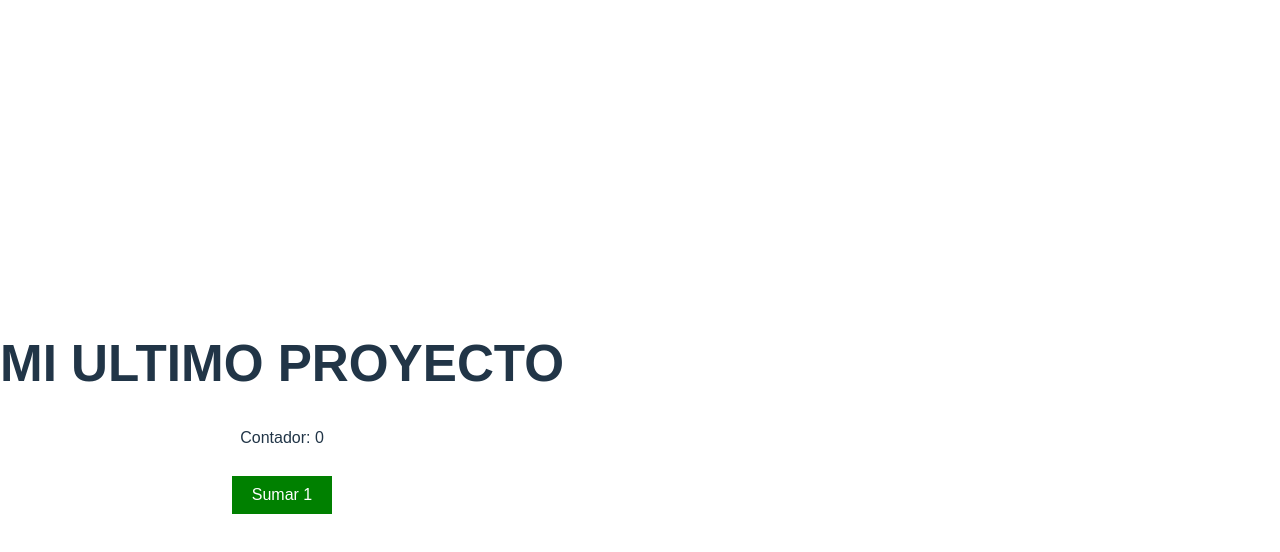
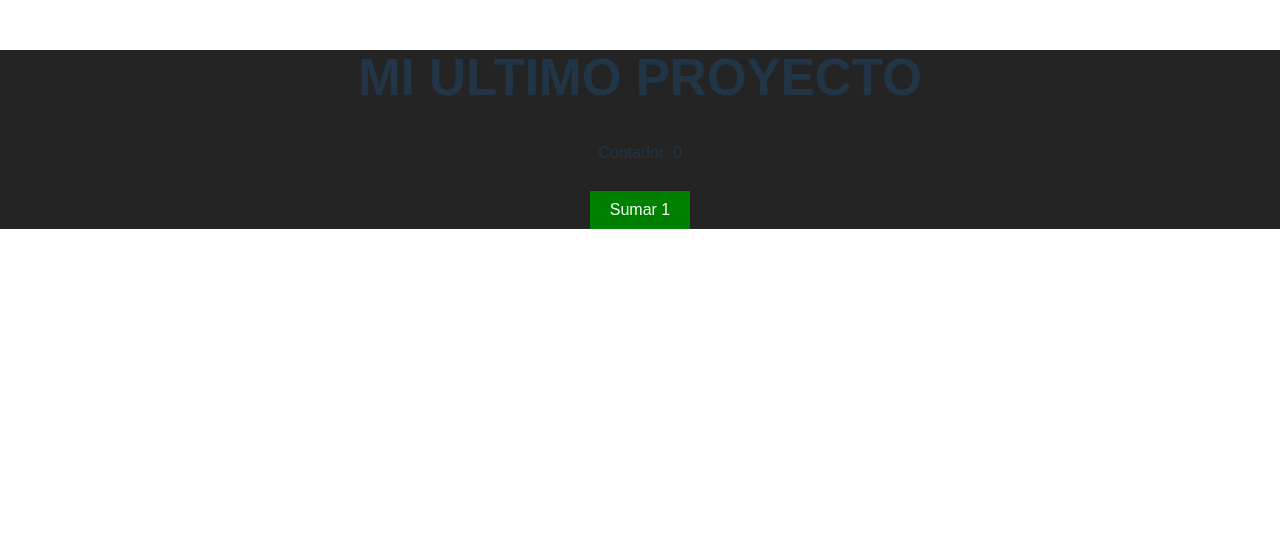
Before and after one commit to IamBraightonDev/PruebaReact, a React (Vite) app: page / in a window 1280 px wide. Shown: the top 552 px of the page. Built offline with nearby package versions, Linux system fonts and the light colour scheme.

Commit message:
Cambio de body

```diff
--- a/src/index.css
+++ b/src/index.css
@@ -24,10 +24,7 @@ a:hover {
 
 body {
   margin: 0;
-  display: flex;
-  place-items: center;
-  min-width: 320px;
-  min-height: 100vh;
+  background-color: #242424; /* si quieres mantenerlo */
 }
 
 h1 {
```
